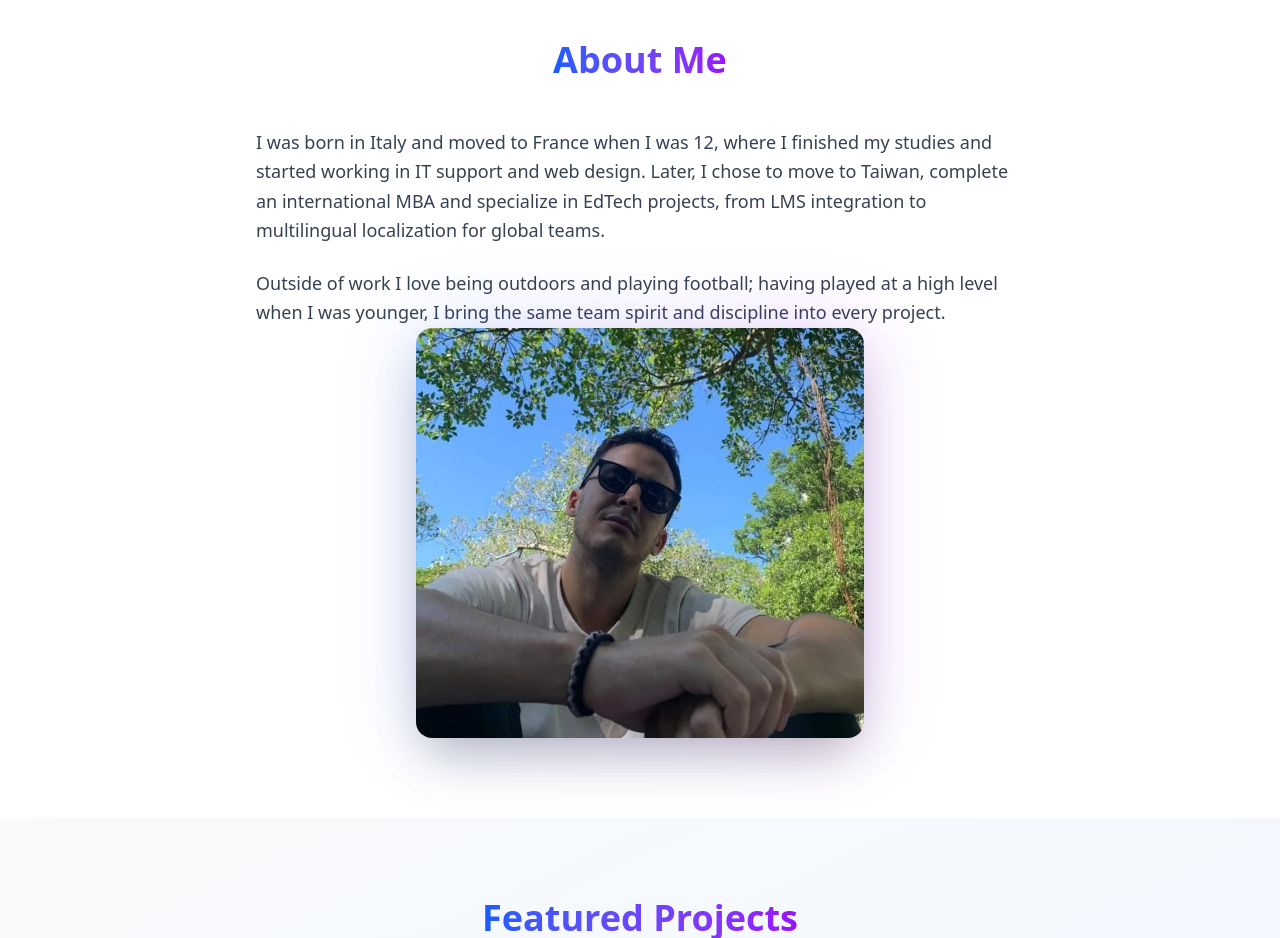
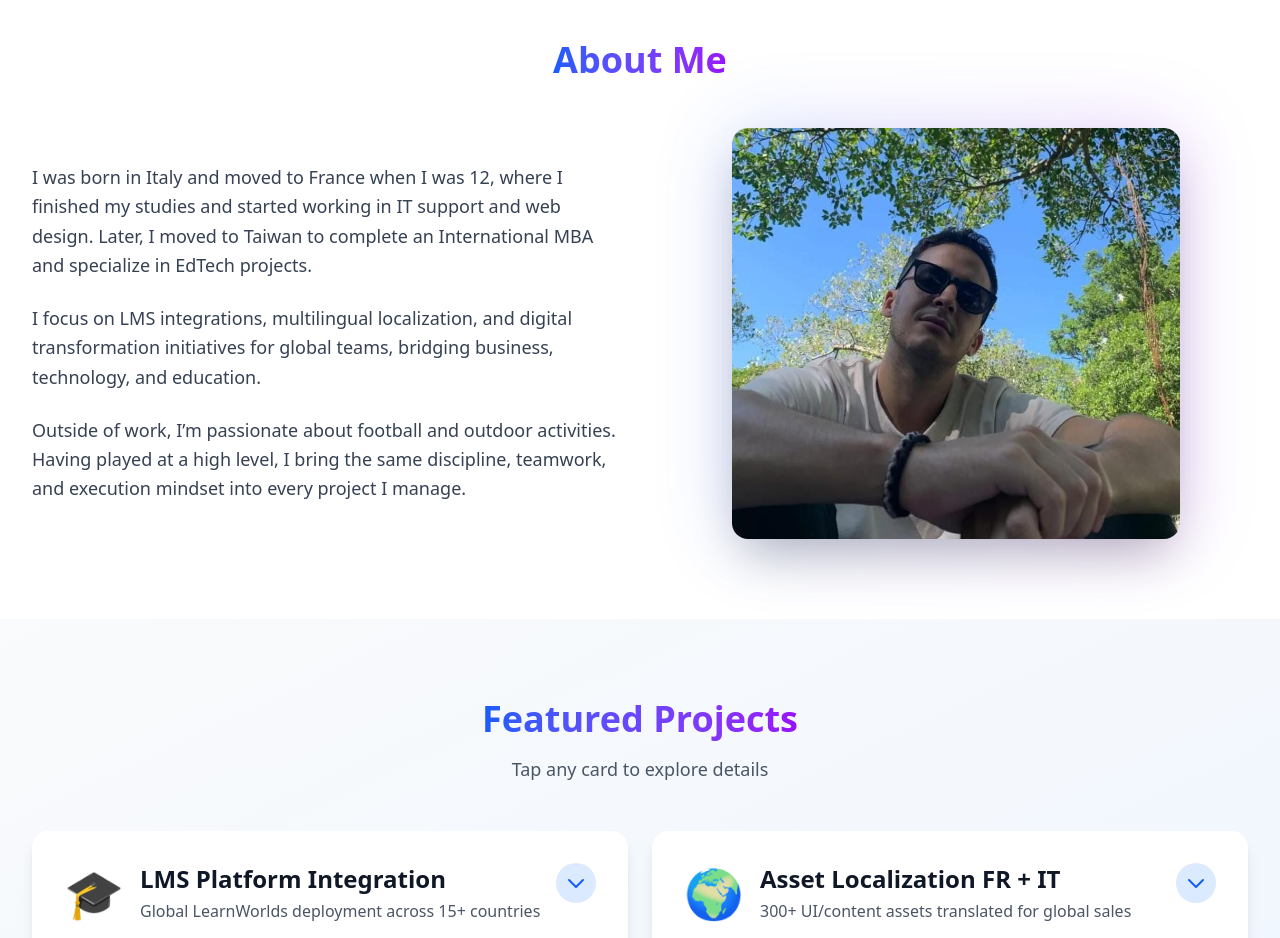
Before and after one commit to nizar-efk95/nizar-portfolio, a React (Vite) app: page / in a window 1280 px wide. Shown: the part 840-1778 px from the top of the page. Built offline with nearby package versions, Linux system fonts and the light colour scheme.

Commit message:
Update App.jsx

```diff
--- a/src/App.jsx
+++ b/src/App.jsx
@@ -248,19 +248,28 @@ function App() {
     <h2 className="text-3xl sm:text-4xl font-bold text-center mb-8 sm:mb-12">
       <span className="text-gradient">About Me</span>
     </h2>
-          <div className="max-w-3xl mx-auto space-y-4 sm:space-y-6 text-base sm:text-lg text-gray-700 leading-relaxed">
+
+    <div className="grid md:grid-cols-2 gap-8 md:gap-12 items-center">
+      {/* Text */}
+      <div className="space-y-4 sm:space-y-6 text-center md:text-left text-base sm:text-lg text-gray-700 leading-relaxed">
         <p>
-              I was born in Italy and moved to France when I was 12, where I finished my studies and started working
-              in IT support and web design. Later, I chose to move to Taiwan, complete an international MBA and
-              specialize in EdTech projects, from LMS integration to multilingual localization for global teams.
+          I was born in Italy and moved to France when I was 12, where I finished my studies
+          and started working in IT support and web design. Later, I moved to Taiwan to complete
+          an International MBA and specialize in EdTech projects.
         </p>
         <p>
-              Outside of work I love being outdoors and playing football; having played at a high level when I was younger,
-              I bring the same team spirit and discipline into every project.
+          I focus on LMS integrations, multilingual localization, and digital transformation
+          initiatives for global teams, bridging business, technology, and education.
+        </p>
+        <p>
+          Outside of work, I’m passionate about football and outdoor activities. Having played
+          at a high level, I bring the same discipline, teamwork, and execution mindset into
+          every project I manage.
         </p>
       </div>
-        </div>
-        <div className="flex justify-center order-first md:order-last">
+
+      {/* Image */}
+      <div className="flex justify-center">
         <div className="relative w-full max-w-sm md:max-w-md">
           <div className="absolute inset-0 bg-gradient-to-r from-blue-600 to-purple-600 rounded-2xl blur-2xl opacity-20"></div>
           <img
@@ -270,7 +279,10 @@ function App() {
           />
         </div>
       </div>
+    </div>
+  </div>
 </section>
+
 
       {/* Projects Section */}
       <section id="projects" className="py-12 sm:py-16 md:py-20 bg-gradient-to-br from-gray-50 to-blue-50">
```
Lines whose indentation alone changed are shown as unchanged.
